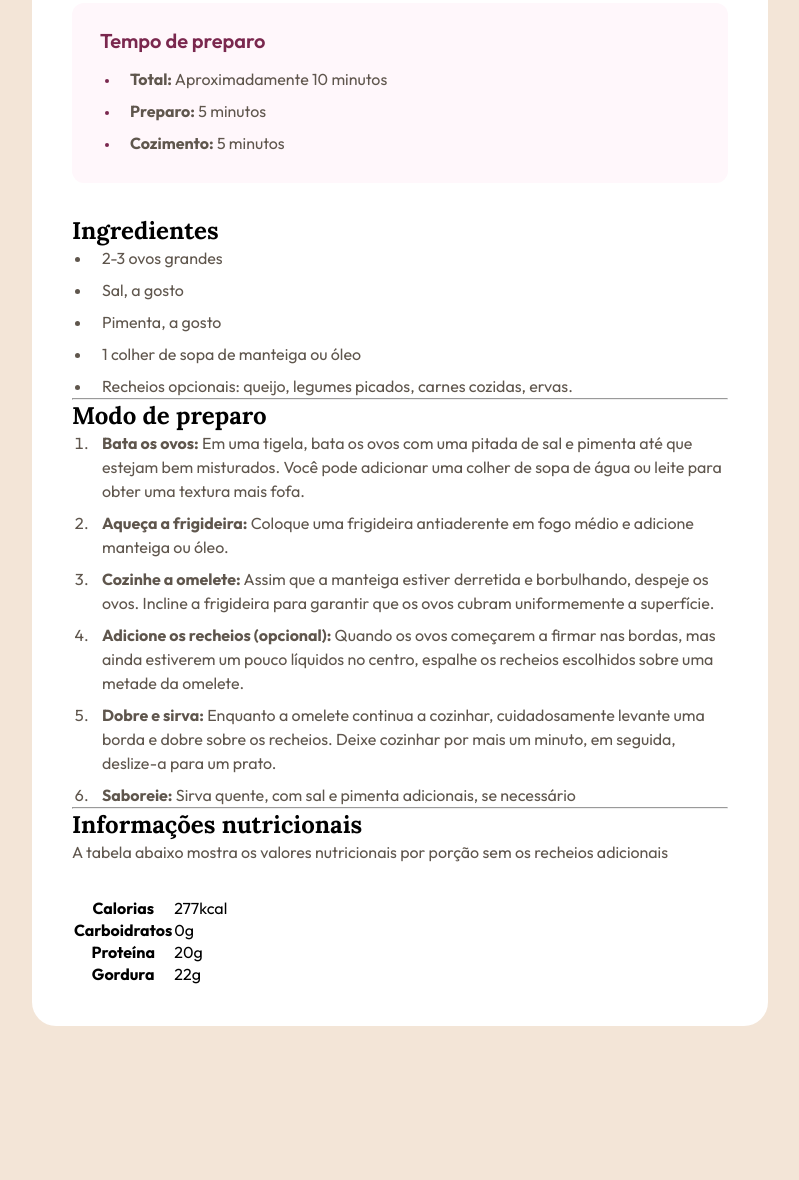
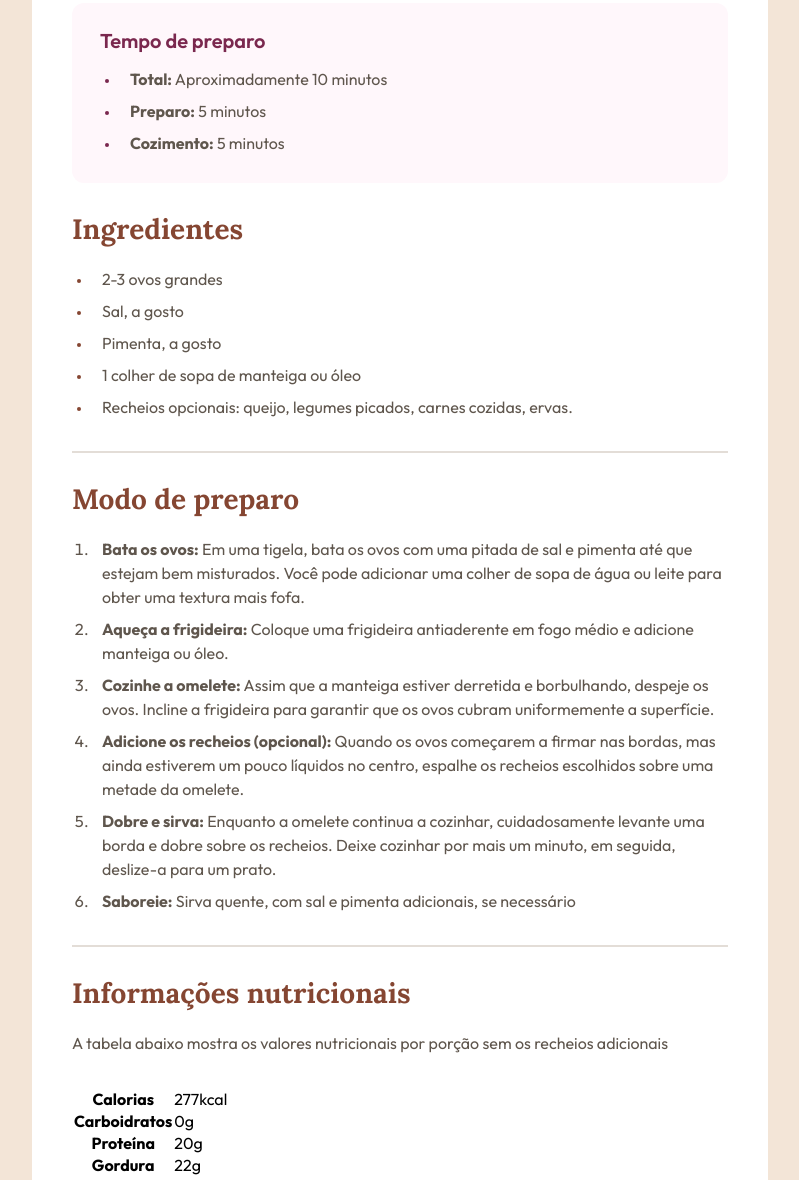
Before and after one commit to davisouza11tiA/receita, a plain HTML site: page index.html in a window 1280 px wide. Shown: the part 589-1769 px from the top of the page, without its empty margins (240-1039 px from the left). Before the commit the page ends 1679 px from the top, so only its background shows below. Drawn offline with Linux system fonts and the light colour scheme.

Commit message:
sexto commit do CSS

```diff
--- a/style.css
+++ b/style.css
@@ -68,7 +68,7 @@ li{
 }
 
 li + li{
-    margin-top: 8px
+    margin-top: 8px;
 }
 
 ol,ul{
@@ -77,5 +77,22 @@ ol,ul{
 
 .tempo li::marker{
     color: #7a284e;
-    font-size: 12px
+    font-size: 12px;
 }
+
+h2{
+    font-size: 28px;
+    color: #854632;
+    line-height: 100%;
+    margin-bottom: 24px;
+}
+
+.ingredientes li::marker{
+    font-size: 12px;
+    color: #854632;
+}
+
+hr{
+    border: 1px solid #e3ddd7;
+    margin-block: 32px;
+}
```
